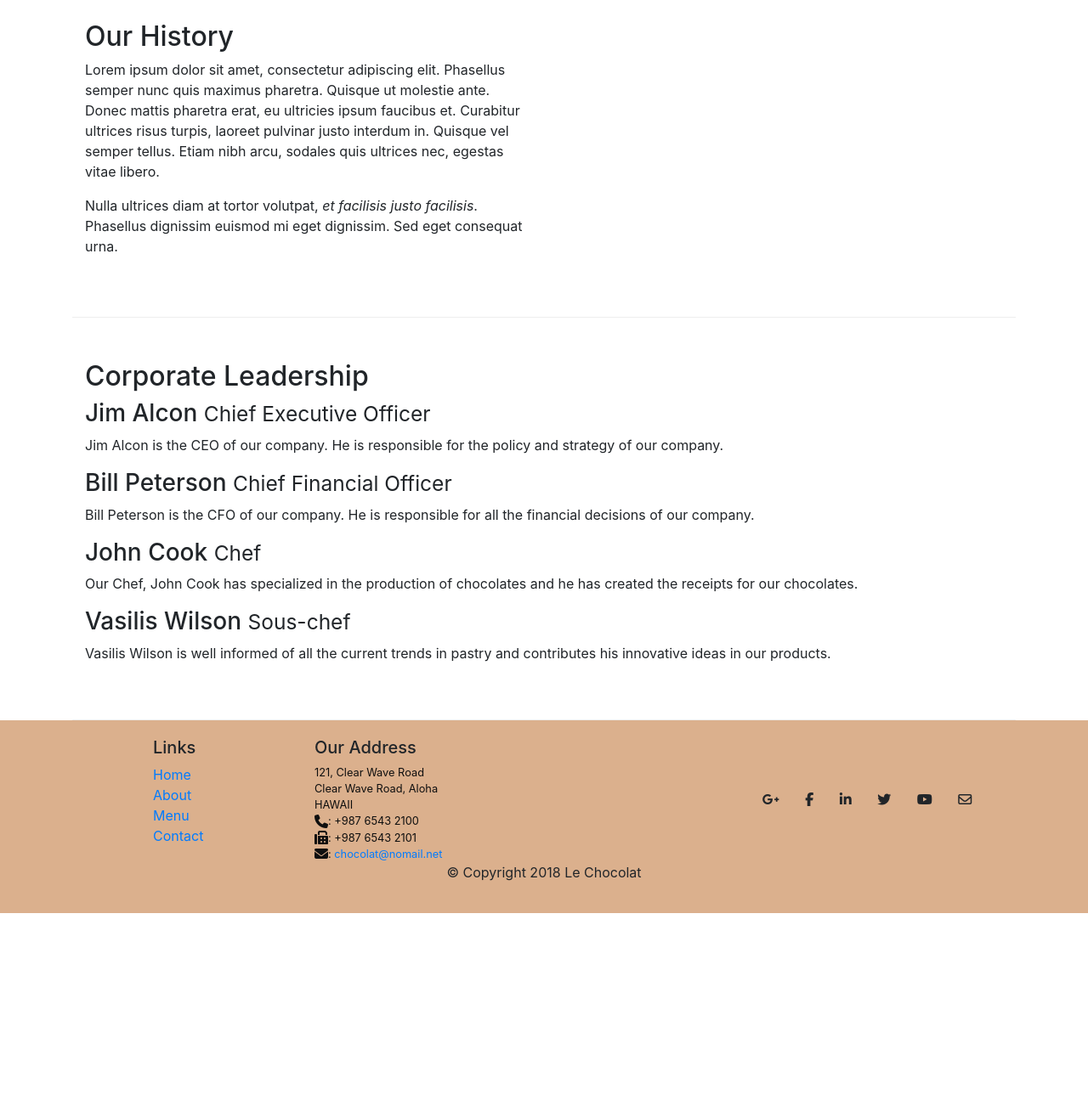
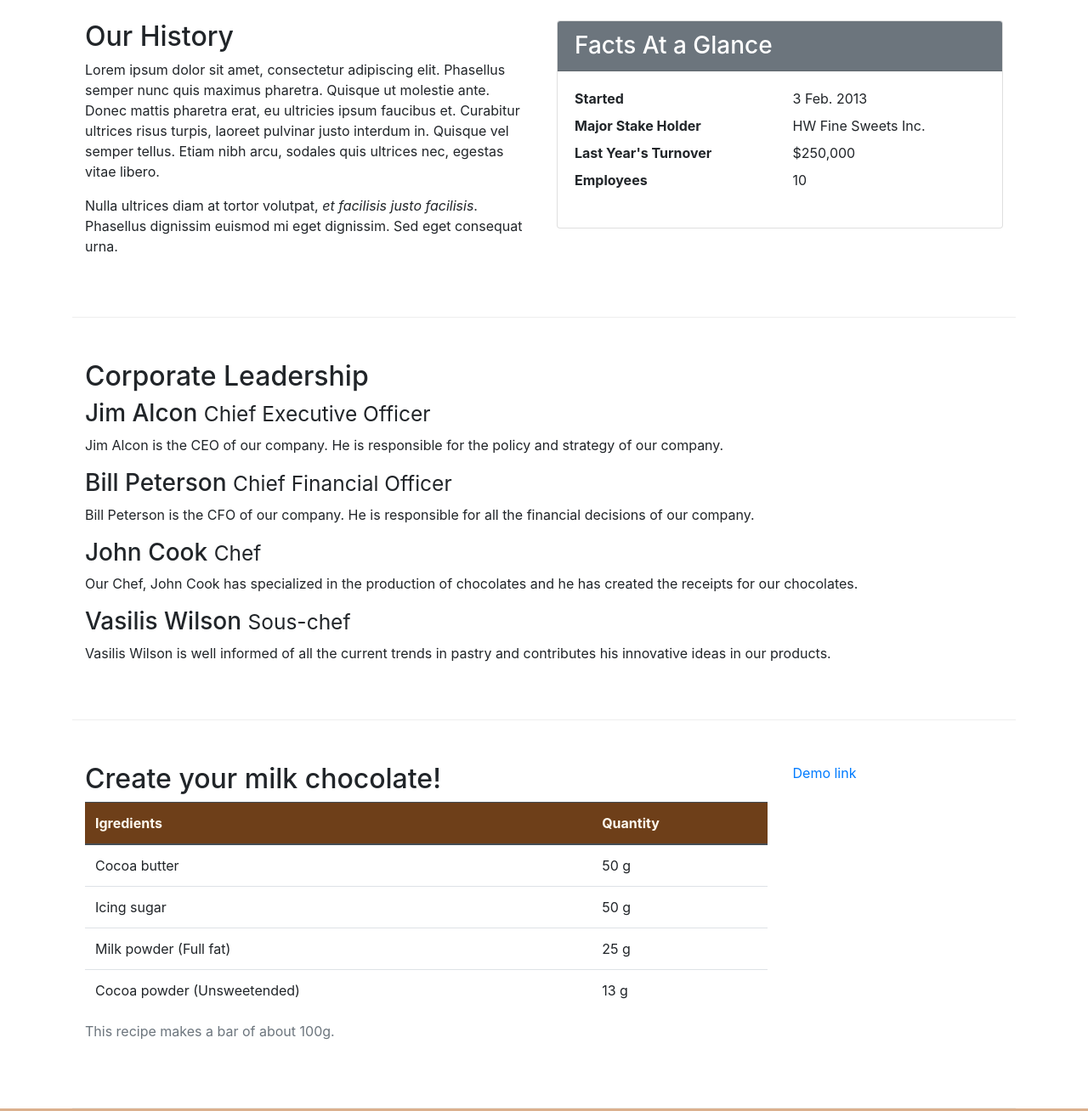
Before and after one commit to sasci/leChocolat, a plain HTML site: page aboutus.html in a window 1280 px wide. Shown: the part 800-2108 px from the top of the page at 85% size. Before the commit the page ends 1875 px from the top, so only its background shows below. Drawn offline with nearby package versions, Linux system fonts and the light colour scheme.

Commit message:
Tables and Cards

```diff
--- a/aboutus.html
+++ b/aboutus.html
@@ -78,6 +78,21 @@
                     euismod mi eget dignissim. Sed eget consequat urna. </p>
             </div>
             <div class="col">
+                    <div class="card">
+                            <h3 class="card-header bg-secondary text-white">Facts At a Glance</h3>
+                            <div class="card-body">
+                                <dl class="row">
+                                    <dt class="col-6">Started</dt>
+                                    <dd class="col-6">3 Feb. 2013</dd>
+                                    <dt class="col-6">Major Stake Holder</dt>
+                                    <dd class="col-6">HW Fine Sweets Inc.</dd>
+                                    <dt class="col-6">Last Year's Turnover</dt>
+                                    <dd class="col-6">$250,000</dd>
+                                    <dt class="col-6">Employees</dt>
+                                    <dd class="col-6">10</dd>
+                                </dl>
+                            </div>
+        </div>
             </div>
         </div>
 
@@ -98,6 +113,45 @@
                 <p class="d-none d-sm-block">Vasilis Wilson is well informed of all the current trends in pastry and
                     contributes his innovative ideas in our products. </p>
             </div>
+        </div>
+
+        <div class="row row-content">
+            <div class="col-12 col-sm-9">
+                <h2>Create your milk chocolate!</h2>
+                <div class="table-responsive">
+                    <table class="table table-hover">
+                        <caption>This recipe makes a bar of about 100g.</caption>
+                        <thead class="thead-dark">
+                            <tr>
+                                <th>Igredients</th>
+                                <th>Quantity</th>
+                            </tr>
+                        </thead>
+                        <tbody>
+                            <tr>
+                                <td>Cocoa butter</td>
+                                <td>50 g</td>
+                            </tr>
+                            <tr>
+                                <td>Icing sugar</td>
+                                <td>50 g</td>
+                            </tr>
+                            <tr>
+                                <td>Milk powder (Full fat)</td>
+                                <td>25 g</td>
+                            </tr>
+                            <tr>
+                                <td>Cocoa powder (Unsweetended)</td>
+                                <td>13 g</td>
+                            </tr>
+                        </tbody>
+                    </table>
+                </div>
+            </div>
+            <div class="col-12 col-sm-3">
+                <a href="default.asp" target="_blank">Demo link</a>
+            </div>
+
         </div>
 
     </div>
--- a/css/styles.css
+++ b/css/styles.css
@@ -32,3 +32,8 @@ address{
     margin:0px;
     color:#0f0f0f;
 }
+.table .thead-dark th{
+    color:floralwhite;
+    background-color:#6E3F19
+}
+tr:hover {background-color:#dbb08db0!important}
```
